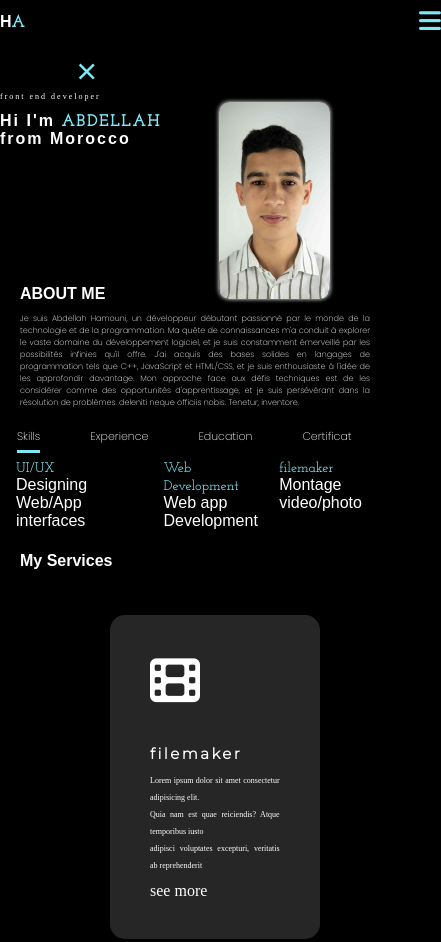
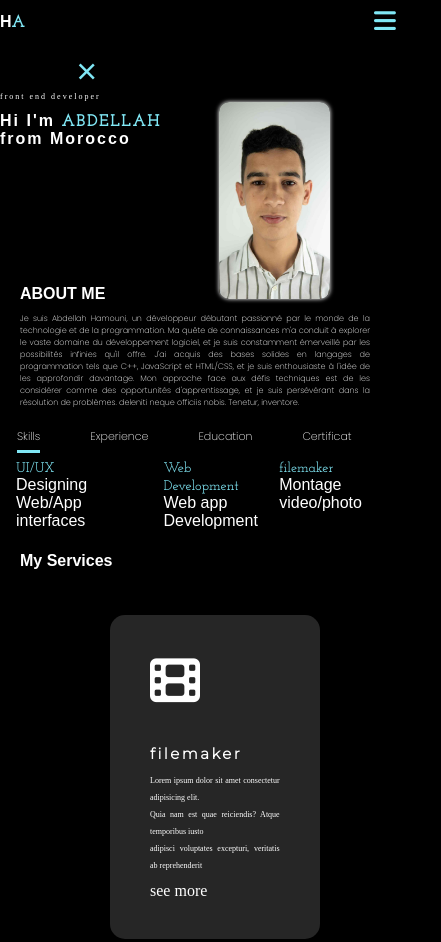
Before and after one commit to hamouni1198/hamouni-portfolio, a plain HTML site: page index.html in a window 390 px wide. Shown: the top 942 px of the page, 441 px wide, since content can reach past the window. Drawn offline with nearby package versions, Linux system fonts and the light colour scheme; a web font is replaced by a local one.

Commit message:
Update style.css

```diff
--- a/style.css
+++ b/style.css
@@ -405,7 +405,7 @@ ul {
     #header .page .icon i{
         display: flex;
         position: relative;
-        right: -160px;
+        right: -115px;
 
     }
     h1{
```
